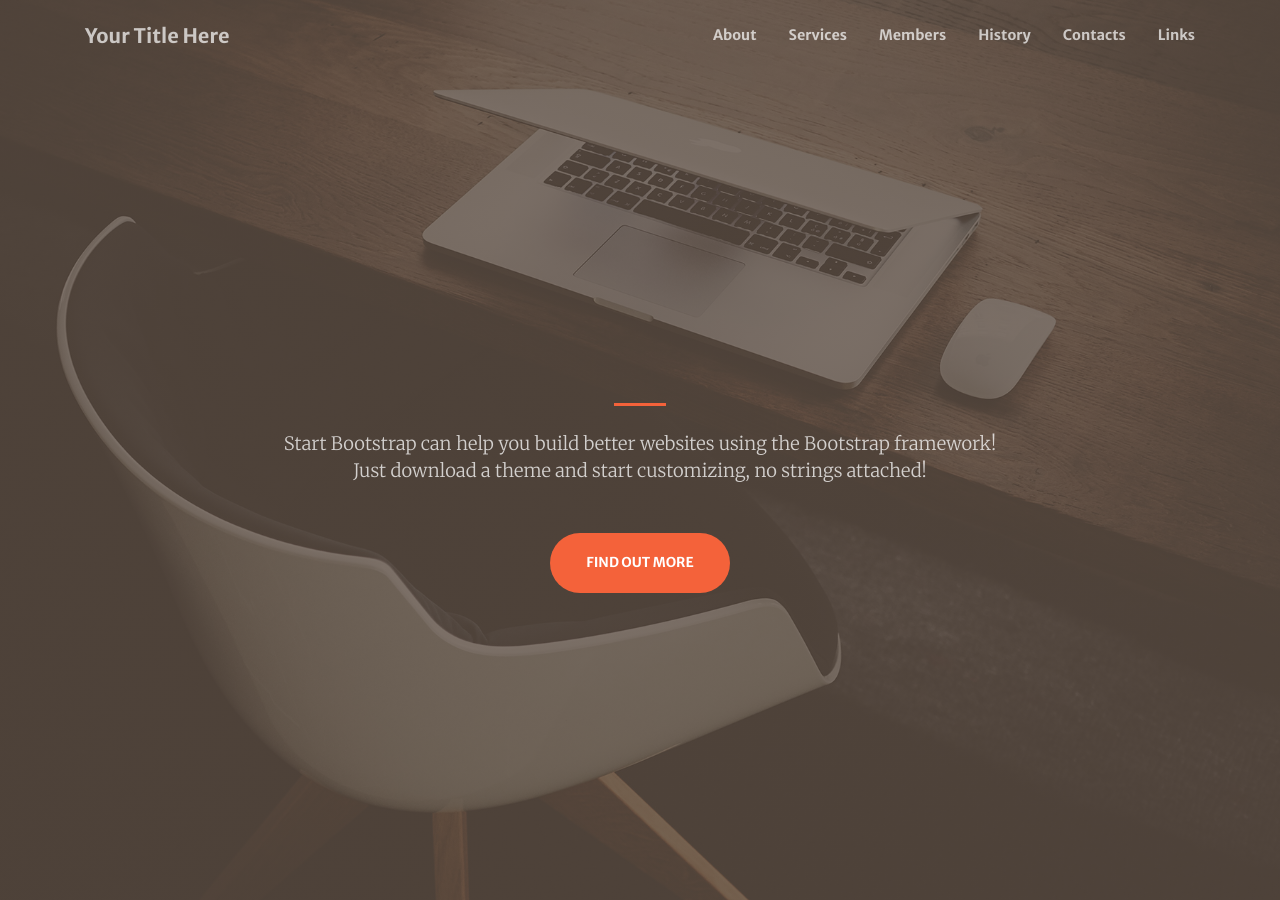
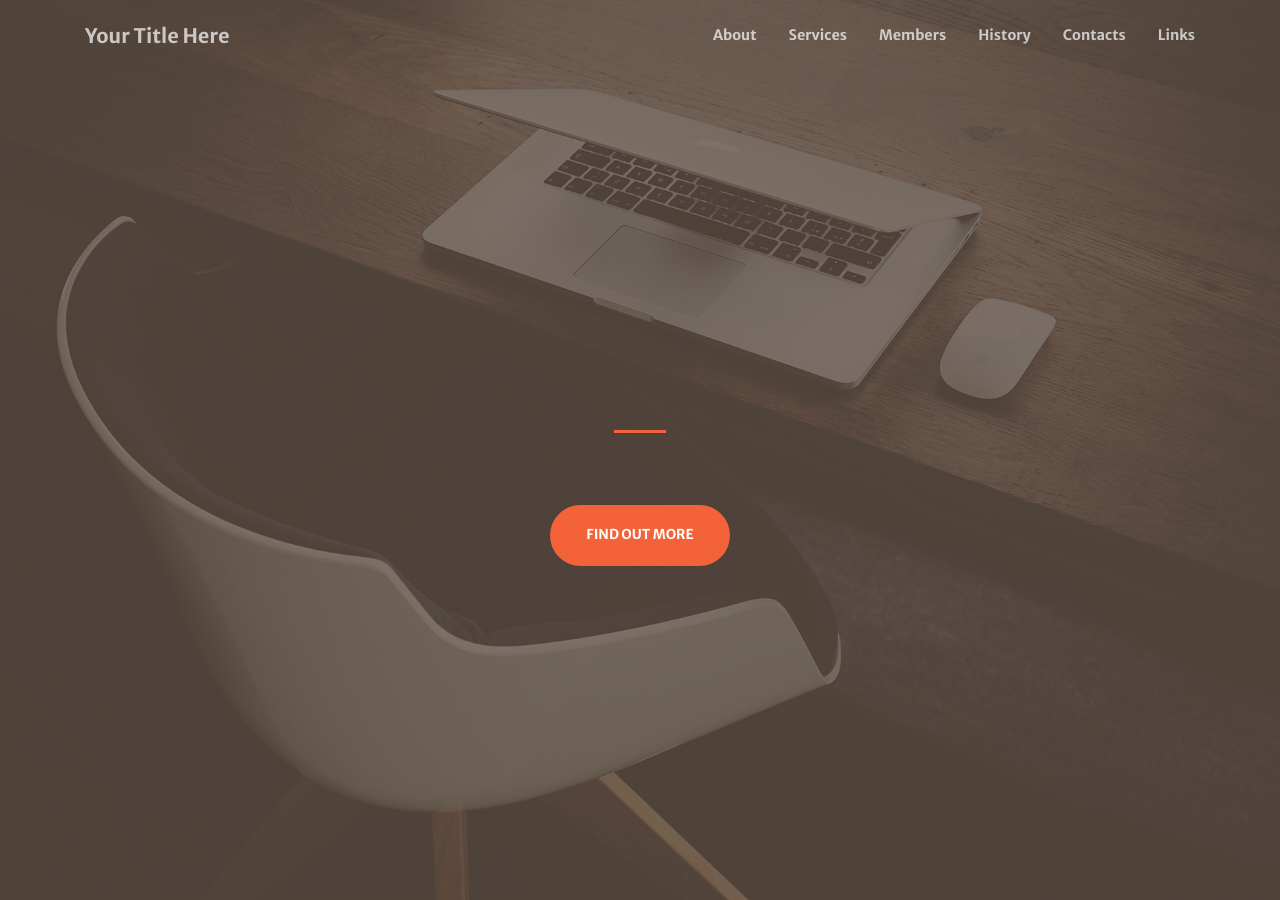
Before and after one commit to stackbit-projects/playdatesai-9f3ac, a Jekyll site: the page built from index.md, in a window 1280 px wide and 900 px high. Built offline with Jekyll 4.4.1, drawn with Linux system fonts in a browser that asks for light colours.

Commit message:
index.md: changed

```diff
--- a/index.md
+++ b/index.md
@@ -2,9 +2,7 @@
 layout: home
 header:
   title:
-  text: >
-    Start Bootstrap can help you build better websites using the Bootstrap
-    framework! Just download a theme and start customizing, no strings attached!
+  text:
   action: # action button is optional
     label: Find Out More
     url: '#about'
```
